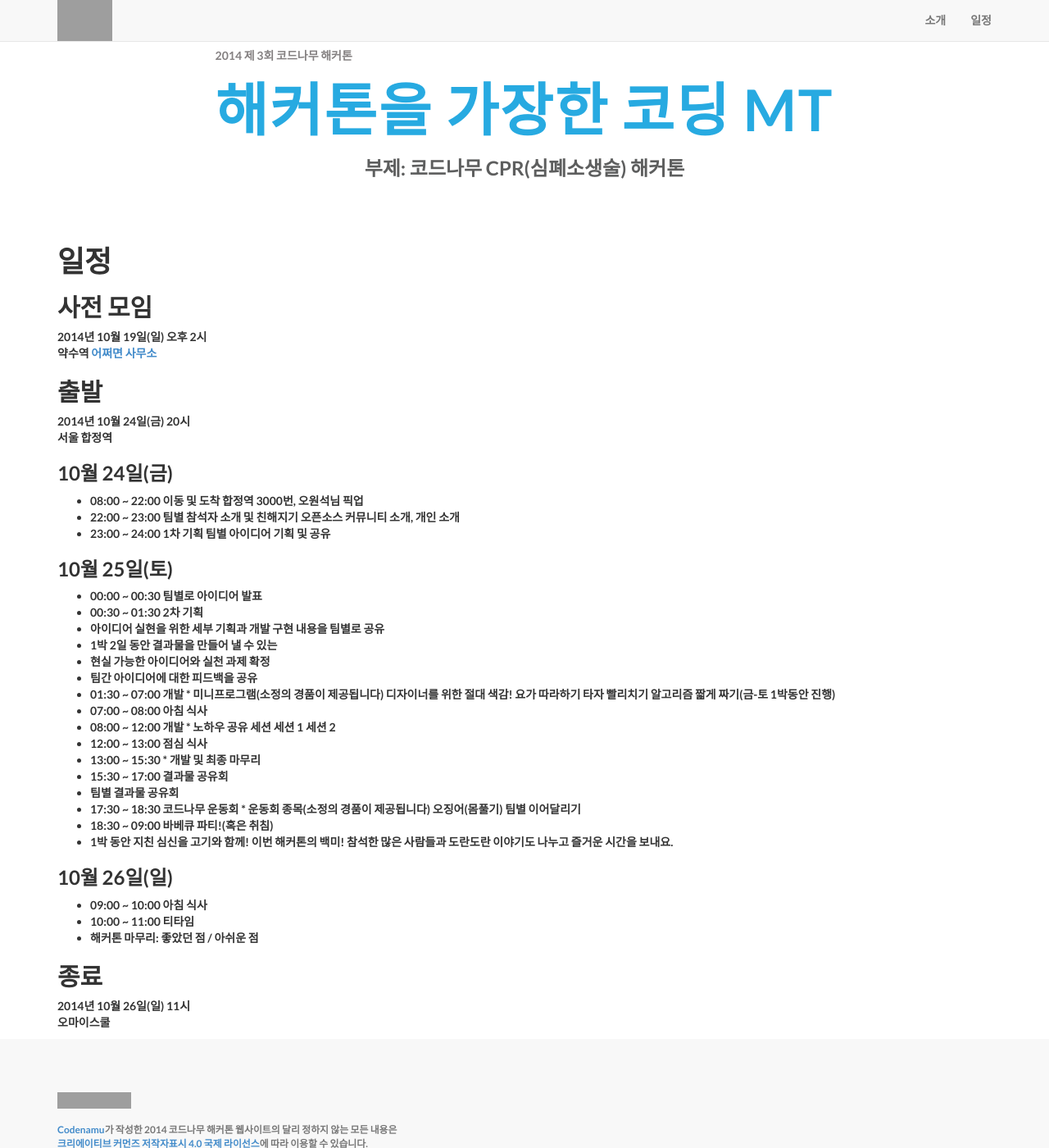
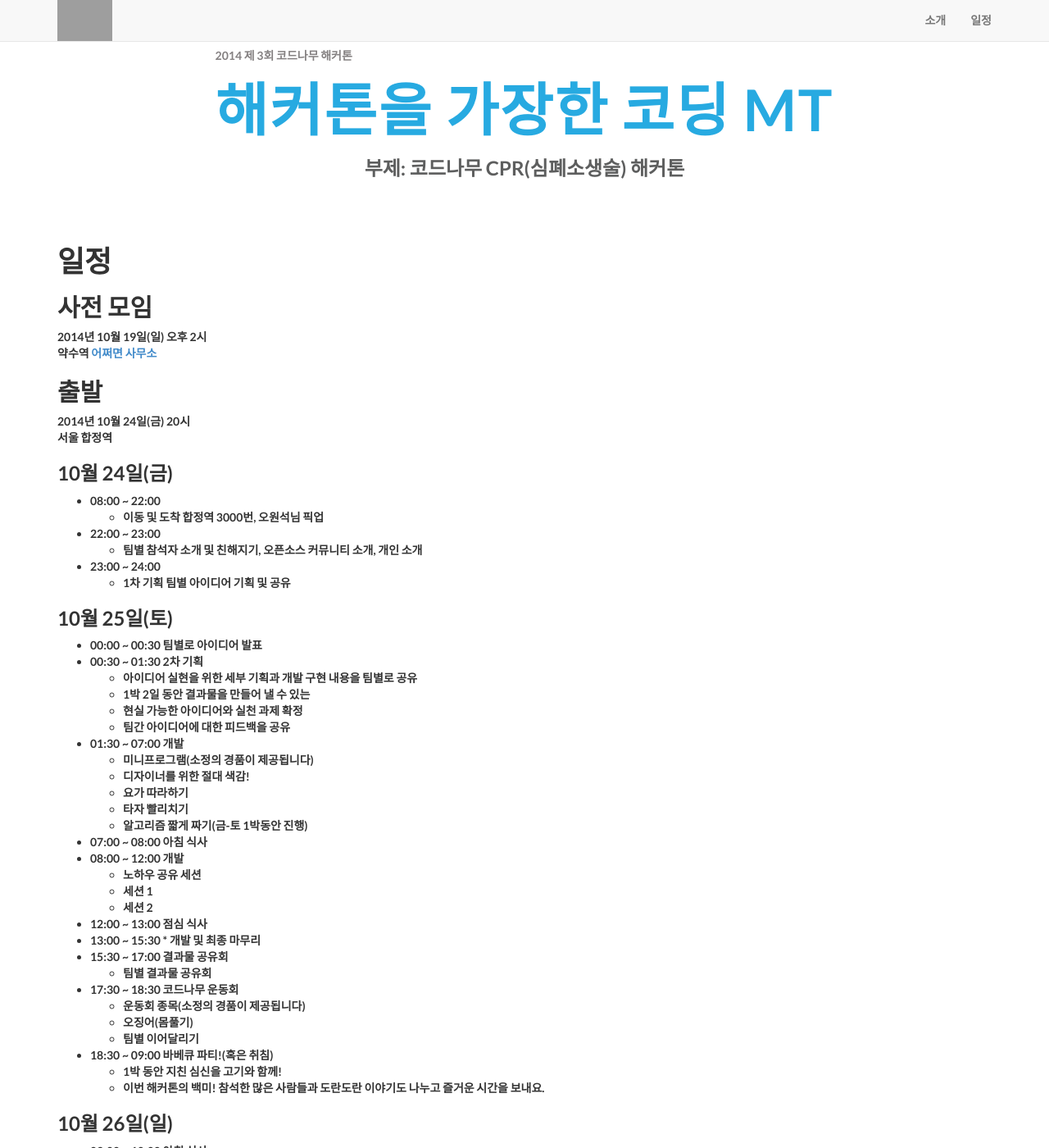
Before and after one commit to creativecommonskorea/2014-codenamu-hackathon, a Jekyll site: the page built from schedule.md, in a window 1280 px wide and 1400 px high. Shown: the whole window at 82% size. Built offline with Jekyll 4.4.1, drawn with Linux system fonts in a browser that asks for light colours; grey boxes are pictures that could not be loaded.

Commit message:
일정 약간 수정

```diff
--- a/schedule.md
+++ b/schedule.md
@@ -14,45 +14,49 @@
 
 ### 10월 24일(금)
 
-- 08:00 ~ 22:00	이동 및 도착	합정역 3000번, 오원석님 픽업
-- 22:00 ~ 23:00	팀별 참석자 소개 및 친해지기	오픈소스 커뮤니티 소개, 개인 소개
-- 23:00 ~ 24:00	1차 기획	팀별 아이디어 기획 및 공유
+- 08:00 ~ 22:00
+  * 이동 및 도착	합정역 3000번, 오원석님 픽업
+- 22:00 ~ 23:00
+  * 팀별 참석자 소개 및 친해지기, 오픈소스 커뮤니티 소개, 개인 소개
+- 23:00 ~ 24:00
+  * 1차 기획	팀별 아이디어 기획 및 공유
 
 ### 10월 25일(토)
 
 - 00:00 ~ 00:30	팀별로 아이디어 발표
 - 00:30 ~ 01:30	2차 기획
-- 아이디어 실현을 위한 세부 기획과 개발 구현 내용을 팀별로 공유
-- 1박 2일 동안 결과물을 만들어 낼 수 있는
-- 현실 가능한 아이디어와 실천 과제 확정
-- 팀간 아이디어에 대한 피드백을 공유
-- 01:30 ~ 07:00
-개발	* 미니프로그램(소정의 경품이 제공됩니다)
-디자이너를 위한 절대 색감!
-요가 따라하기
-타자 빨리치기
-알고리즘 짧게 짜기(금-토 1박동안 진행)
+  * 아이디어 실현을 위한 세부 기획과 개발 구현 내용을 팀별로 공유
+  * 1박 2일 동안 결과물을 만들어 낼 수 있는
+  * 현실 가능한 아이디어와 실천 과제 확정
+  * 팀간 아이디어에 대한 피드백을 공유
+- 01:30 ~ 07:00	개발
+  * 미니프로그램(소정의 경품이 제공됩니다)
+  * 디자이너를 위한 절대 색감!
+  * 요가 따라하기
+  * 타자 빨리치기
+  * 알고리즘 짧게 짜기(금-토 1박동안 진행)
 - 07:00 ~ 08:00	아침 식사
-- 08:00 ~ 12:00
-개발	* 노하우 공유 세션
-세션 1
-세션 2
+- 08:00 ~ 12:00 개발
+  * 노하우 공유 세션
+  * 세션 1
+  * 세션 2
 - 12:00 ~ 13:00	점심 식사
 - 13:00 ~ 15:30	* 개발 및 최종 마무리
 - 15:30 ~ 17:00	결과물 공유회
-* 팀별 결과물 공유회
-- 17:30 ~ 18:30	코드나무 운동회	* 운동회 종목(소정의 경품이 제공됩니다)
-오징어(몸풀기)
-팀별 이어달리기
+  * 팀별 결과물 공유회
+- 17:30 ~ 18:30	코드나무 운동회
+  * 운동회 종목(소정의 경품이 제공됩니다)
+  * 오징어(몸풀기)
+  * 팀별 이어달리기
 - 18:30 ~ 09:00	바베큐 파티!(혹은 취침)
-* 1박 동안 지친 심신을 고기와 함께!
-이번 해커톤의 백미! 참석한 많은 사람들과 도란도란 이야기도 나누고 즐거운 시간을 보내요.
+  * 1박 동안 지친 심신을 고기와 함께!
+  * 이번 해커톤의 백미! 참석한 많은 사람들과 도란도란 이야기도 나누고 즐거운 시간을 보내요.
 
 
 ### 10월 26일(일)
 - 09:00 ~ 10:00	아침 식사
 - 10:00 ~ 11:00	티타임
-* 해커톤 마무리: 좋았던 점 / 아쉬운 점
+  * 해커톤 마무리: 좋았던 점 / 아쉬운 점
 
 ## 종료
 2014년 10월 26일(일) 11시
```
